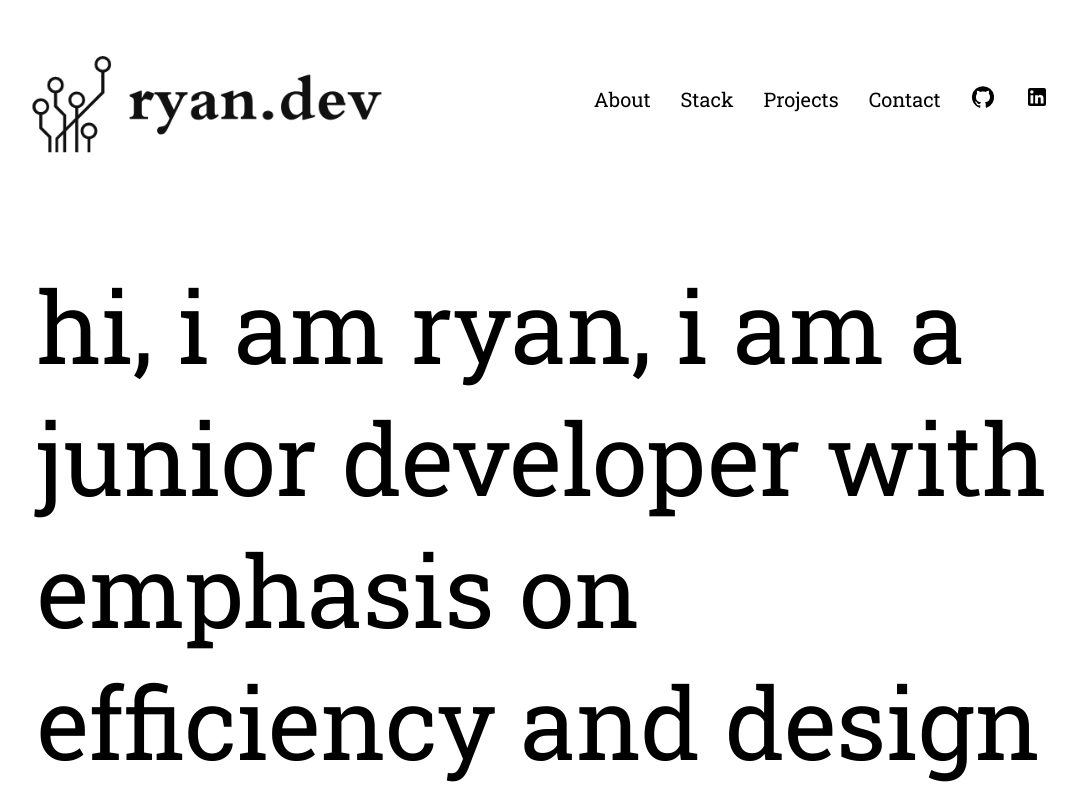
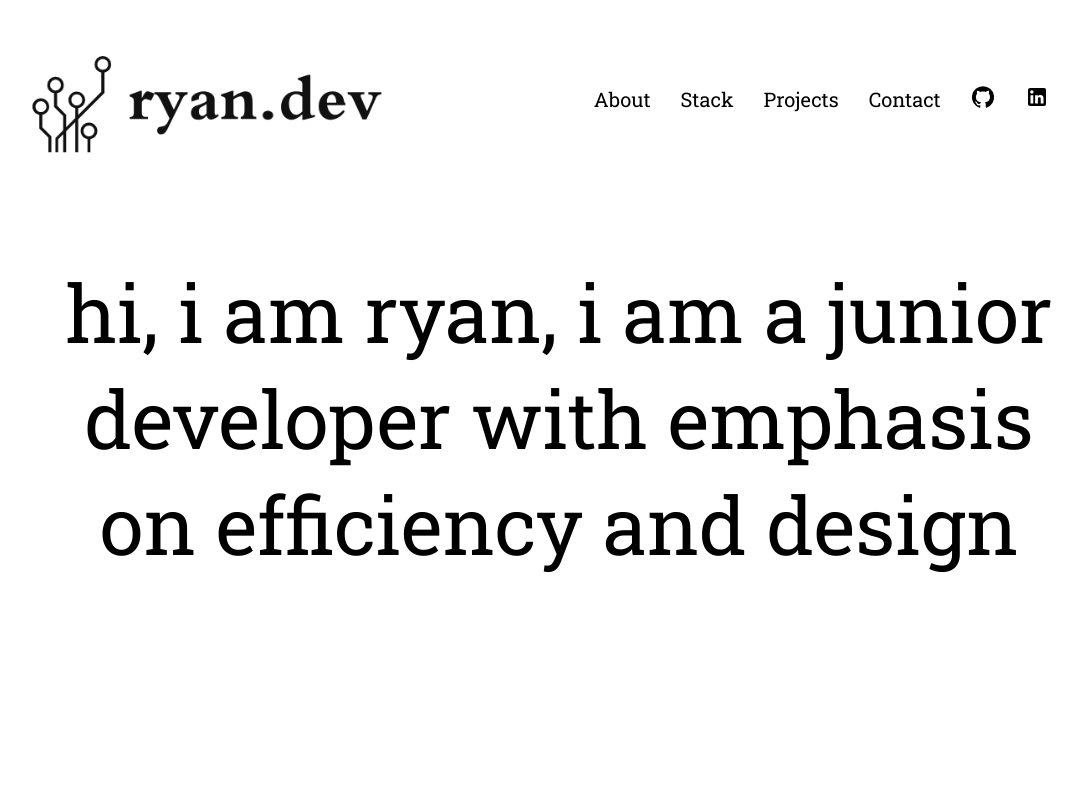
Before and after one commit to rorense/portfolio-website, a React (Create React App) app in the folder portfolio/: page / in a window 1280 px wide. Shown: the top 800 px of the page, without its empty margins (111-1193 px from the left). Built offline with nearby package versions, Linux system fonts and the light colour scheme.

Commit message:
Fade in animation when page loads

```diff
--- a/portfolio/src/App.css
+++ b/portfolio/src/App.css
@@ -14,3 +14,18 @@
     box-shadow: inset 0 12px 12px -12px rgba(0, 0, 0, 0.5);
     width: 80%;
   }
+
+  .App {
+    animation: fadeInAnimation ease 3s;
+    animation-iteration-count: 1;
+    animation-fill-mode: forwards;
+  }
+
+  @keyframes fadeInAnimation {
+    0% {
+      opacity: 0;
+    }
+    100% {
+      opacity: 1;
+    }
+  }
--- a/portfolio/src/Component/About/About.module.css
+++ b/portfolio/src/Component/About/About.module.css
@@ -28,9 +28,10 @@
     display: inline-block;
     justify-content: center;
     text-transform: lowercase;
-    font-size: 100px;
+    font-size: 80px;
     margin-bottom: 250px;
     margin-left: 20px;
+    text-align: center;
 }
 
 .brief > span {
--- a/portfolio/src/Component/Header/Header.module.css
+++ b/portfolio/src/Component/Header/Header.module.css
@@ -36,4 +36,5 @@
 .left > img {
     width: 400px;
     align-items: center;
+    cursor: pointer;
 }
--- a/portfolio/src/Component/Projects/Projects.tsx
+++ b/portfolio/src/Component/Projects/Projects.tsx
@@ -36,6 +36,20 @@ export const Projects: React.FC = () => {
         gitlink=''
         key={ 2 }
       />
+
+      <Card
+        img1='https://images.unsplash.com/photo-1494253109108-2e30c049369b?
+        ixlib=rb-4.0.3&ixid=M3wxMjA3fDB8MHxwaG90by1wYWdlfHx8fGVufDB8fHx8fA%3
+        D%3D&auto=format&fit=crop&w=1470&q=80'
+        img2='https://images.unsplash.com/photo-1613336026275-d6d473084e85?ixli
+        b=rb-4.0.3&ixid=M3wxMjA3fDB8MHxwaG90by1wYWdlfHx8fGVufDB8fHx8fA%3D%3D&au
+        to=format&fit=crop&w=1470&q=80'
+        title='Spotify Jamming'
+        desc='This is a facebook clone'
+        link=''
+        gitlink=''
+        key={ 3 }
+      />
       <hr />
     </div>
   )
```
